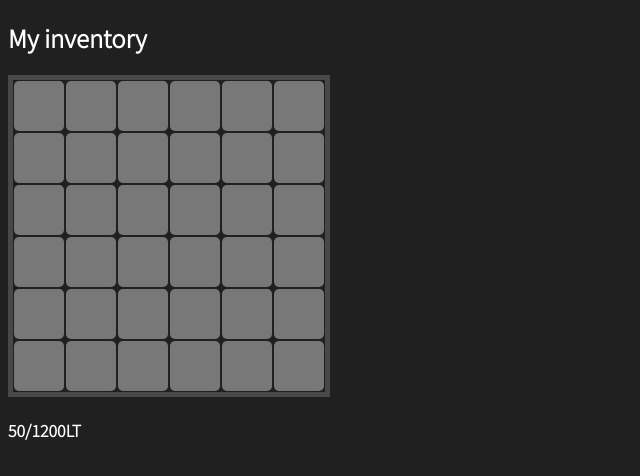
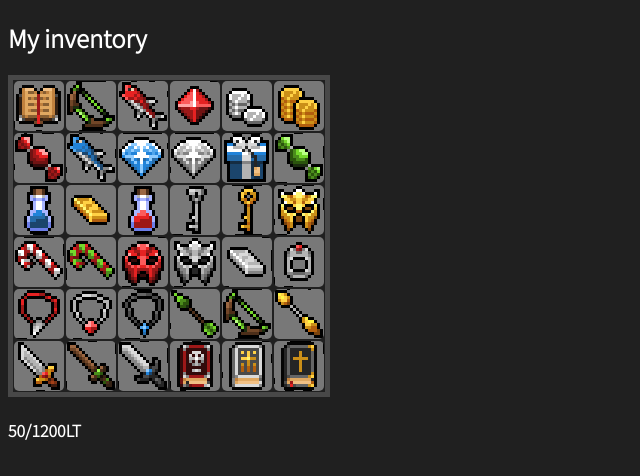
Before and after one commit to one-lightning/practical-ui, a plain HTML site: page pages/item-inventory/ItemInventory.html in a window 1280 px wide. Shown: the whole page, without its empty margins (0-640 px from the left). Drawn offline with Linux system fonts and the light colour scheme; a web font is replaced by a local one.

Commit message:
Fill the inventory with items

```diff
--- a/pages/item-inventory/ItemInventory.css
+++ b/pages/item-inventory/ItemInventory.css
@@ -26,3 +26,187 @@ body {
     color: #ffffff;
     font-family: 'Noto Sans JP', sans-serif;
 }
+
+.icon {
+    background-image: url("images/101701284-46567800-3a87-11eb-8fa2-97180b59e249.png");
+}
+
+.book {
+    background-position-x: calc(48px*6 *-1);
+    background-position-y: calc(48px*4 *-1);
+}
+
+.bow-green {
+    background-position-x: calc(48px*4 *-1);
+    background-position-y: calc(48px*3 *-1);
+}
+
+.red-fish {
+    background-position-x: calc(48px*5 *-1);
+    background-position-y: calc(48px*6 *-1);
+}
+
+.red-diamond {
+    background-position-x: calc(48px*0 *-1);
+    background-position-y: calc(48px*6 *-1);
+}
+
+.silver {
+    background-position-x: calc(48px*1 *-1);
+    background-position-y: calc(48px*6 *-1);
+}
+
+.gold {
+    background-position-x: calc(48px*2 *-1);
+    background-position-y: calc(48px*6 *-1);
+}
+
+.red-candy {
+    background-position-x: calc(48px*7 *-1);
+    background-position-y: calc(48px*3 *-1);
+}
+
+.blue-fish {
+    background-position-x: calc(48px*6 *-1);
+    background-position-y: calc(48px*6 *-1);
+}
+
+.blue-diamond {
+    background-position-x: calc(48px*4 *-1);
+    background-position-y: calc(48px*6 *-1);
+}
+
+.silver-diamond {
+    background-position-x: calc(48px*7 *-1);
+    background-position-y: calc(48px*6 *-1);
+}
+
+.present {
+    background-position-x: calc(48px*4 *-1);
+    background-position-y: calc(48px*5 *-1);
+}
+
+.green-candy {
+    background-position-x: calc(48px*0 *-1);
+    background-position-y: calc(48px*4 *-1);
+}
+
+.mana-potion {
+    background-position-x: calc(48px*3 *-1);
+    background-position-y: calc(48px*0 *-1);
+}
+
+.gold-bar {
+    background-position-x: calc(48px*7 *-1);
+    background-position-y: calc(48px*0 *-1);
+}
+
+.health-potion {
+    background-position-x: calc(48px*5 *-1);
+    background-position-y: calc(48px*0 *-1);
+}
+
+.silver-key {
+    background-position-x: calc(48px*2 *-1);
+    background-position-y: calc(48px*1 *-1);
+}
+
+.golden-key {
+    background-position-x: calc(48px*4 *-1);
+    background-position-y: calc(48px*1 *-1);
+}
+
+.golden-helmet {
+    background-position-x: calc(48px*5 *-1);
+    background-position-y: calc(48px*3 *-1);
+}
+
+.red-christmas-candy {
+    background-position-x: calc(48px*6 *-1);
+    background-position-y: calc(48px*3 *-1);
+}
+
+.green-christmas-candy {
+    background-position-x: calc(48px*1 *-1);
+    background-position-y: calc(48px*4 *-1);
+}
+
+.red-helmet {
+    background-position-x: calc(48px*5 *-1);
+    background-position-y: calc(48px*5 *-1);
+}
+
+.silver-helmet {
+    background-position-x: calc(48px*6 *-1);
+    background-position-y: calc(48px*5 *-1);
+}
+
+.silver-bar {
+    background-position-x: calc(48px*3 *-1);
+    background-position-y: calc(48px*3 *-1);
+}
+
+.silver-ring {
+    background-position-x: calc(48px*7 *-1);
+    background-position-y: calc(48px*1 *-1);
+}
+
+.white-necklace {
+    background-position-x: calc(48px*6 *-1);
+    background-position-y: calc(48px*0 *-1);
+}
+
+.red-necklace {
+    background-position-x: calc(48px*0 *-1);
+    background-position-y: calc(48px*1 *-1);
+}
+
+.blue-necklace {
+    background-position-x: calc(48px*3 *-1);
+    background-position-y: calc(48px*1 *-1);
+}
+
+.green-arrow {
+    background-position-x: calc(48px*3 *-1);
+    background-position-y: calc(48px*4 *-1);
+}
+
+.green-crossbow {
+    background-position-x: calc(48px*4 *-1);
+    background-position-y: calc(48px*3 *-1);
+}
+
+.yellow-arrow {
+    background-position-x: calc(48px*5 *-1);
+    background-position-y: calc(48px*4 *-1);
+}
+
+.yellow-sword {
+    background-position-x: calc(48px*1 *-1);
+    background-position-y: calc(48px*0 *-1);
+}
+
+.brown-sword {
+    background-position-x: calc(48px*1 *-1);
+    background-position-y: calc(48px*2 *-1);
+}
+
+.silver-sword {
+    background-position-x: calc(48px*2 *-1);
+    background-position-y: calc(48px*2 *-1);
+}
+
+.red-book {
+    background-position-x: calc(48px*4 *-1);
+    background-position-y: calc(48px*2 *-1);
+}
+
+.yellow-book {
+    background-position-x: calc(48px*6 *-1);
+    background-position-y: calc(48px*2 *-1);
+}
+
+.gray-book {
+    background-position-x: calc(48px*4 *-1);
+    background-position-y: calc(48px*4 *-1);
+}
--- a/pages/item-inventory/ItemInventory.html
+++ b/pages/item-inventory/ItemInventory.html
@@ -9,52 +9,52 @@
     <h2 class="label">My inventory</h2>
     <div class="border">
         <div class="row">
-            <div class="square"></div>
-            <div class="square"></div>
-            <div class="square"></div>
-            <div class="square"></div>
-            <div class="square"></div>
-            <div class="square"></div>
+            <div class="square book icon"></div>
+            <div class="square bow-green icon"></div>
+            <div class="square red-fish icon"></div>
+            <div class="square red-diamond icon"></div>
+            <div class="square silver icon"></div>
+            <div class="square gold icon"></div>
         </div>
         <div class="row">
-            <div class="square"></div>
-            <div class="square"></div>
-            <div class="square"></div>
-            <div class="square"></div>
-            <div class="square"></div>
-            <div class="square"></div>
+            <div class="square red-candy icon"></div>
+            <div class="square blue-fish icon"></div>
+            <div class="square blue-diamond icon"></div>
+            <div class="square silver-diamond icon"></div>
+            <div class="square present icon"></div>
+            <div class="square green-candy icon"></div>
         </div>
         <div class="row">
-            <div class="square"></div>
-            <div class="square"></div>
-            <div class="square"></div>
-            <div class="square"></div>
-            <div class="square"></div>
-            <div class="square"></div>
+            <div class="square mana-potion icon"></div>
+            <div class="square gold-bar icon"></div>
+            <div class="square health-potion icon"></div>
+            <div class="square silver-key icon"></div>
+            <div class="square golden-key icon"></div>
+            <div class="square golden-helmet icon"></div>
         </div>
         <div class="row">
-            <div class="square"></div>
-            <div class="square"></div>
-            <div class="square"></div>
-            <div class="square"></div>
-            <div class="square"></div>
-            <div class="square"></div>
+            <div class="square red-christmas-candy icon"></div>
+            <div class="square green-christmas-candy icon"></div>
+            <div class="square red-helmet icon"></div>
+            <div class="square silver-helmet icon"></div>
+            <div class="square silver-bar icon"></div>
+            <div class="square silver-ring icon"></div>
         </div>
         <div class="row">
-            <div class="square"></div>
-            <div class="square"></div>
-            <div class="square"></div>
-            <div class="square"></div>
-            <div class="square"></div>
-            <div class="square"></div>
+            <div class="square white-necklace icon"></div>
+            <div class="square red-necklace icon"></div>
+            <div class="square blue-necklace icon"></div>
+            <div class="square green-arrow icon"></div>
+            <div class="square green-crossbow icon"></div>
+            <div class="square yellow-arrow icon"></div>
         </div>
         <div class="row">
-            <div class="square"></div>
-            <div class="square"></div>
-            <div class="square"></div>
-            <div class="square"></div>
-            <div class="square"></div>
-            <div class="square"></div>
+            <div class="square yellow-sword icon"></div>
+            <div class="square brown-sword icon"></div>
+            <div class="square silver-sword icon"></div>
+            <div class="square red-book icon"></div>
+            <div class="square yellow-book icon"></div>
+            <div class="square gray-book icon"></div>
         </div>
 
     </div>
```
Also changed, not shown: pages/item-inventory/images/101701284-46567800-3a87-11eb-8fa2-97180b59e249.png (added).
